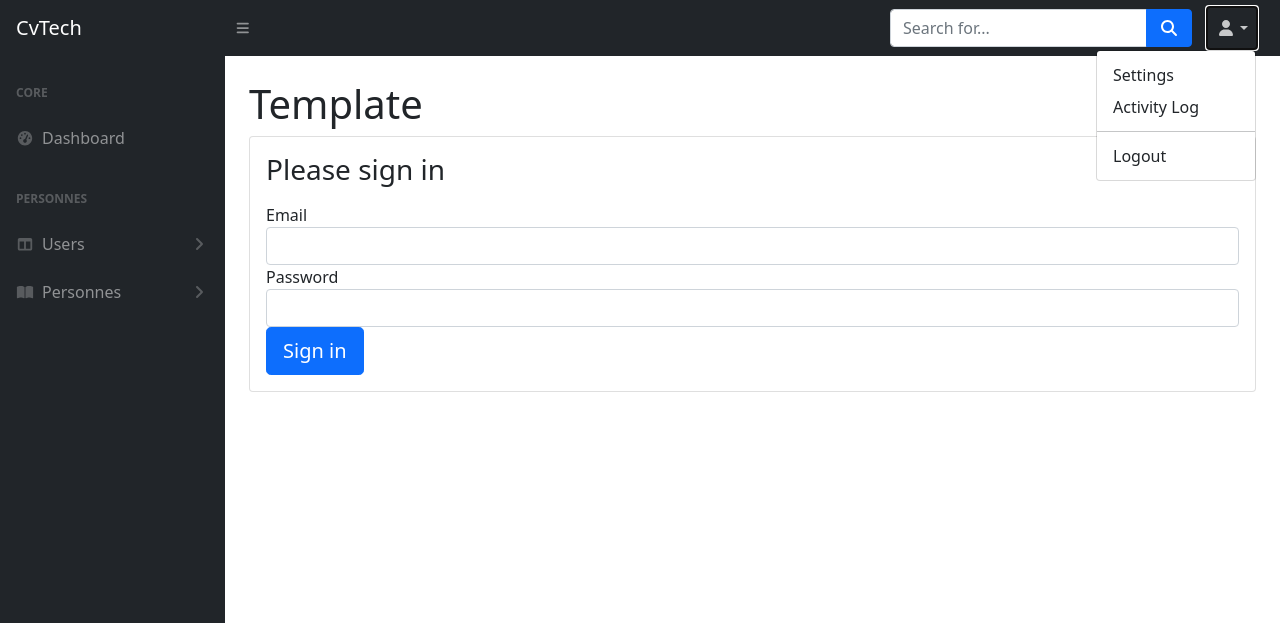
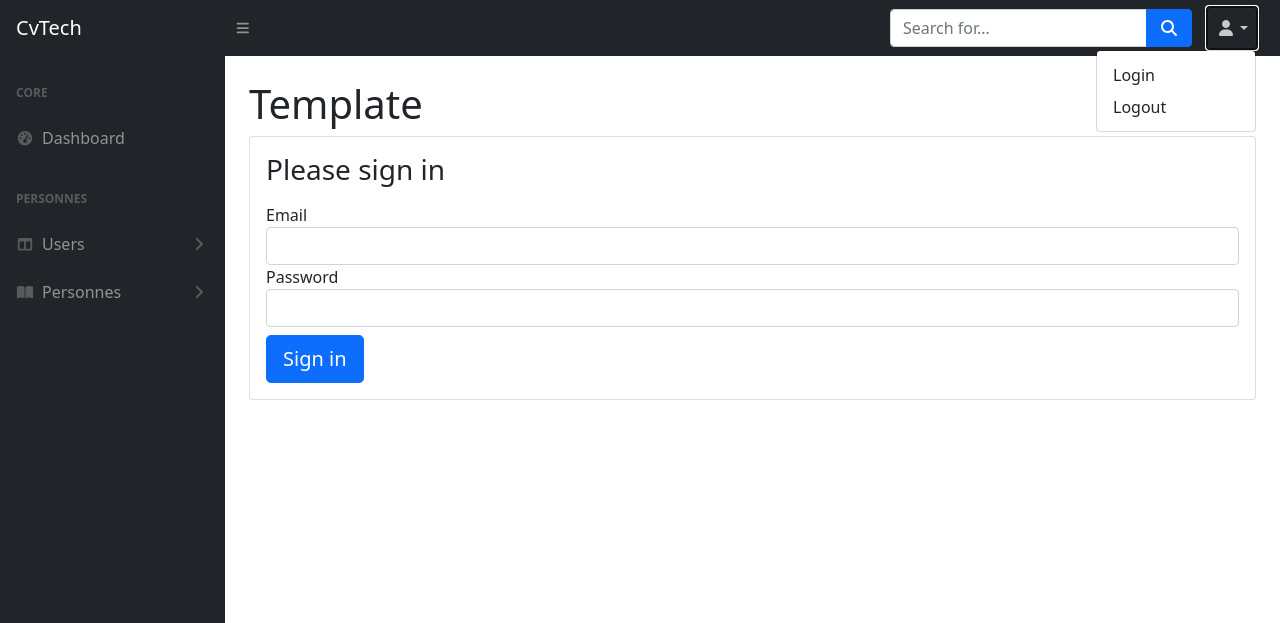
Before and after one commit to Rod97139/sf6Techwall, a Symfony app: template templates/security/login.html.twig in a window 1280 px wide, after a click that opens the changed part. Shown: the top 623 px of the page. Run offline with Twig, Linux system fonts and the light colour scheme; the template is opened without the code that fills it, so the values that code supplies are empty; some libraries are stand-ins or nearby versions.

Commit message:
login logout

```diff
--- a/src/Controller/SecurityController.php
+++ b/src/Controller/SecurityController.php
@@ -27,6 +27,6 @@ class SecurityController extends AbstractController
     #[Route(path: '/logout', name: 'app_logout')]
     public function logout(): void
     {
-        throw new \LogicException('This method can be blank - it will be intercepted by the logout key on your firewall.');
+        // throw new \LogicException('This method can be blank - it will be intercepted by the logout key on your firewall.');
     }
 }
--- a/templates/security/login.html.twig
+++ b/templates/security/login.html.twig
@@ -35,7 +35,7 @@
         </div>
     #}
 
-    <button class="btn btn-lg btn-primary" type="submit">
+    <button class="btn btn-lg btn-primary mt-2" type="submit">
         Sign in
     </button>
 </form>
--- a/templates/template.html.twig
+++ b/templates/template.html.twig
@@ -33,10 +33,8 @@
                 <li class="nav-item dropdown">
                     <a class="nav-link dropdown-toggle" id="navbarDropdown" href="#" role="button" data-bs-toggle="dropdown" aria-expanded="false"><i class="fas fa-user fa-fw"></i></a>
                     <ul class="dropdown-menu dropdown-menu-end" aria-labelledby="navbarDropdown">
-                        <li><a class="dropdown-item" href="#!">Settings</a></li>
-                        <li><a class="dropdown-item" href="#!">Activity Log</a></li>
-                        <li><hr class="dropdown-divider" /></li>
-                        <li><a class="dropdown-item" href="#!">Logout</a></li>
+                        <li><a class="dropdown-item" href="{{ path('app_login') }}">Login</a></li>
+                        <li><a class="dropdown-item" href="{{ path('app_logout') }}">Logout</a></li>
                     </ul>
                 </li>
             </ul>
```
Also changed, not shown: 1 other file.
